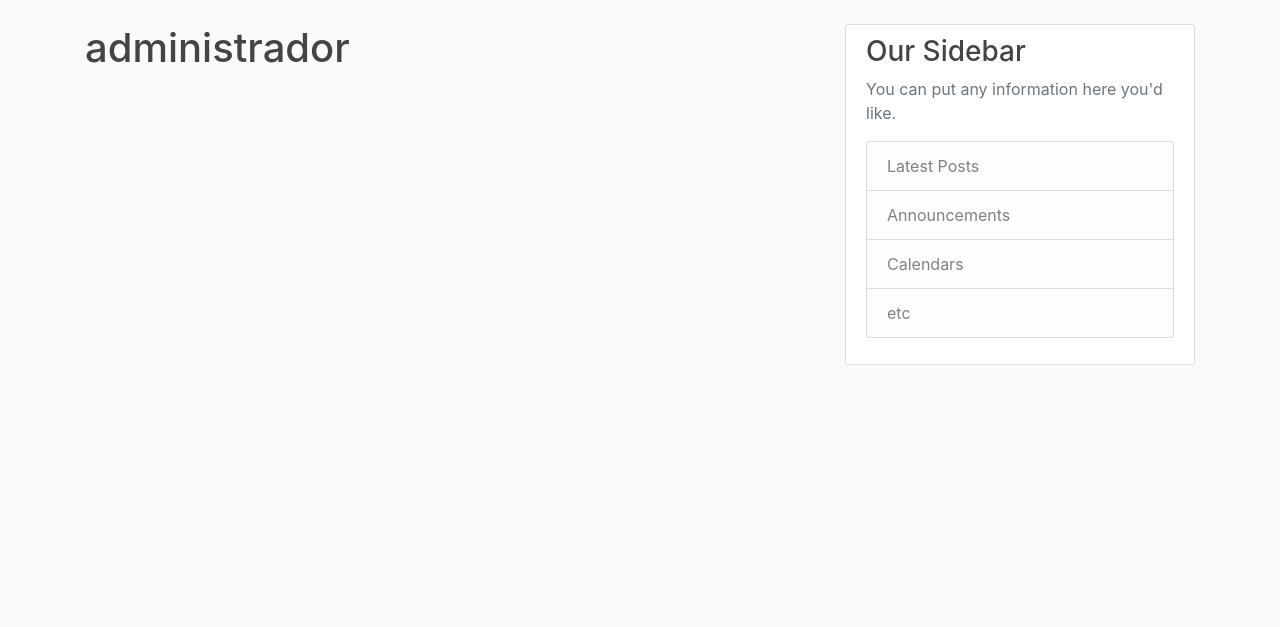
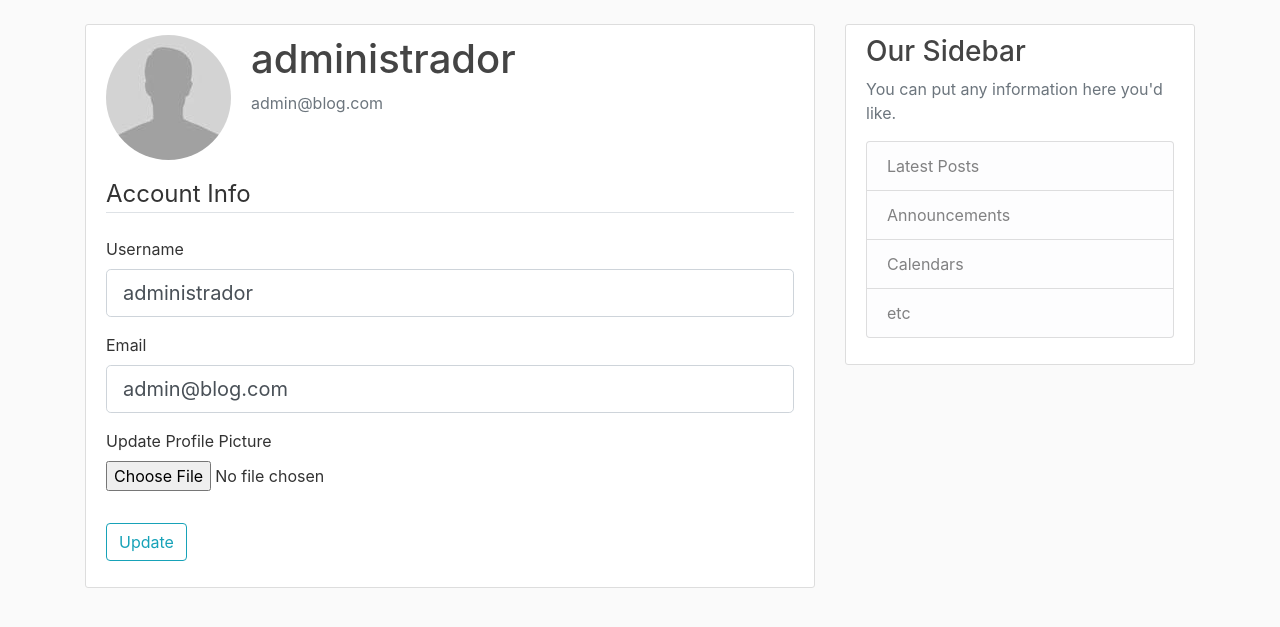
Before and after one commit to ToniJSB/full_flask_app, a Flask app: page /account in a window 1280 px wide. Shown: the part 56-683 px from the top of the page. Run offline with Flask 2, Linux system fonts and the light colour scheme; a user stored in the database is signed in; some libraries are stand-ins or nearby versions.

Commit message:
Account update availabe. video 7 finished

```diff
--- a/flaskf/flaskblog/forms.py
+++ b/flaskf/flaskblog/forms.py
@@ -1,4 +1,6 @@
 from flask_wtf import FlaskForm
+from flask_wtf.file import FileField, FileAllowed
+from flask_login import current_user
 from wtforms import StringField, PasswordField, SubmitField, BooleanField
 from wtforms.validators import DataRequired, Length, Email, EqualTo, ValidationError
 from flaskblog.models import User
@@ -25,3 +27,22 @@ class LoginForm(FlaskForm):
     password = PasswordField('Password', validators=[DataRequired()])
     remember = BooleanField('Remember me')
     submit = SubmitField('Login')
+
+class AccountForm(FlaskForm):
+    username = StringField('Username', validators=[DataRequired(), Length(min=2,max = 20)])
+    email = StringField('Email', validators=[DataRequired(), Email()])
+    picture = FileField('Update Profile Picture', validators=[FileAllowed(['jpg', 'png'])])
+    submit = SubmitField('Update')
+
+    def validate_username(self, username):
+        if username.data != current_user.username:
+            user = User.query.filter_by(username=username.data).first()
+            if user:
+                raise ValidationError('this username is taken. You must choose a different one')
+
+
+    def validate_email(self, email):
+        if email.data != current_user.email:
+            user = User.query.filter_by(email=email.data).first()
+            if user:
+                raise ValidationError('this email is taken. You must choose a different one')
--- a/flaskf/flaskblog/routes.py
+++ b/flaskf/flaskblog/routes.py
@@ -1,6 +1,9 @@
+import secrets
+import os
+from PIL import Image
 from flask import render_template, flash, redirect, url_for, request
 from flaskblog import app, bcrypt, db
-from flaskblog.forms import RegistrationForm, LoginForm
+from flaskblog.forms import RegistrationForm, LoginForm, AccountForm
 from flaskblog.models import User, Post
 from flask_login import login_user, current_user, logout_user, login_required
 
@@ -71,7 +74,35 @@ def logout():
     logout_user()
     return redirect(url_for('home'))
 
-@app.route('/account')
+def save_picture(form_picture):
+    random_hex = secrets.token_hex(8)
+    _, f_ext = os.path.splitext(form_picture.filename)
+    picture_fn = random_hex + f_ext
+    picture_path = os.path.join(app.root_path, 'static/profile_pics', picture_fn)
+
+    output_size = (125, 125)
+    i = Image.open(form_picture)
+    i.thumbnail(output_size)
+    i.save(picture_path)
+
+    return picture_fn
+
+
+@app.route('/account', methods=['GET','POST'])
 @login_required
 def account():
-    return render_template('account.html', title='Account')
+    form = AccountForm()
+    if form.validate_on_submit():
+        if form.picture.data:
+            picture_file = save_picture(form.picture.data)
+            current_user.img_file = picture_file
+        current_user.username = form.username.data
+        current_user.email = form.email.data
+        db.session.commit()
+        flash('Your account has been updated!', 'success')
+        return redirect(url_for('account'))
+    elif request.method == 'GET':
+        form.username.data = current_user.username
+        form.email.data = current_user.email
+    image_file = url_for('static', filename= 'profile_pics/' + current_user.img_file)
+    return render_template('account.html', title='Account', image_file=image_file, form=form)
--- a/flaskf/flaskblog/templates/account.html
+++ b/flaskf/flaskblog/templates/account.html
@@ -1,5 +1,58 @@
 
 {% extends "layout.html" %}
 {% block content %}
-    <h1>{{ current_user.username }}</h1>
+<div class="content-section">
+    <div class="media">
+      <img class="rounded-circle account-img" src="{{ image_file }}">
+      <div class="media-body">
+        <h2 class="account-heading">{{ current_user.username }}</h2>
+        <p class="text-secondary">{{ current_user.email }}</p>
+      </div>
+    </div>
+    <form method="POST" action="" enctype="multipart/form-data">
+        {{ form.hidden_tag() }}
+        <fieldset class="form-group">
+            <legend class="border-bottom mb-4">Account Info</legend>
+            <div class="form-group">
+                {{ form.username.label(class="form-control-label") }}
+
+                {% if form.username.errors %}
+                    {{ form.username(class="form-control form-control-lg is-invalid") }}
+                    <div class="invalid-feedback">
+                        {% for error in form.username.errors %}
+                            <span>{{ error }}</span>
+                        {% endfor %}
+                    </div>
+                {% else %}
+                    {{ form.username(class="form-control form-control-lg") }}
+                {% endif %}
+            </div>
+            <div class="form-group">
+                {{ form.email.label(class="form-control-label") }}
+                {% if form.email.errors %}
+                    {{ form.email(class="form-control form-control-lg is-invalid") }}
+                    <div class="invalid-feedback">
+                        {% for error in form.email.errors %}
+                            <span>{{ error }}</span>
+                        {% endfor %}
+                    </div>
+                {% else %}
+                    {{ form.email(class="form-control form-control-lg") }}
+                {% endif %}
+            </div>
+            <div class="form-group">
+                {{ form.picture.label() }}
+                {{ form.picture(class="form-control-file") }}
+                {% if form.picture.errors %}
+                    {% for error in form.picture.errors %}
+                        <span class="text-danger">{{ error }}</span></br>
+                    {% endfor %}
+                {% endif %}
+            </div>
+        </fieldset>
+        <div class="form-group">
+            {{ form.submit(class="btn btn-outline-info") }}
+        </div>
+    </form>
+</div>
 {% endblock content %}
```
Also changed, not shown: flaskf/flaskblog/bloggerSite.db, flaskf/flaskblog/static/profile_pics/a556958fec3a0fed.jpg (added), flaskf/flaskblog/static/profile_pics/default.jpg (added), flaskf/flaskblog/static/profile_pics/profile1.jpg (added).
